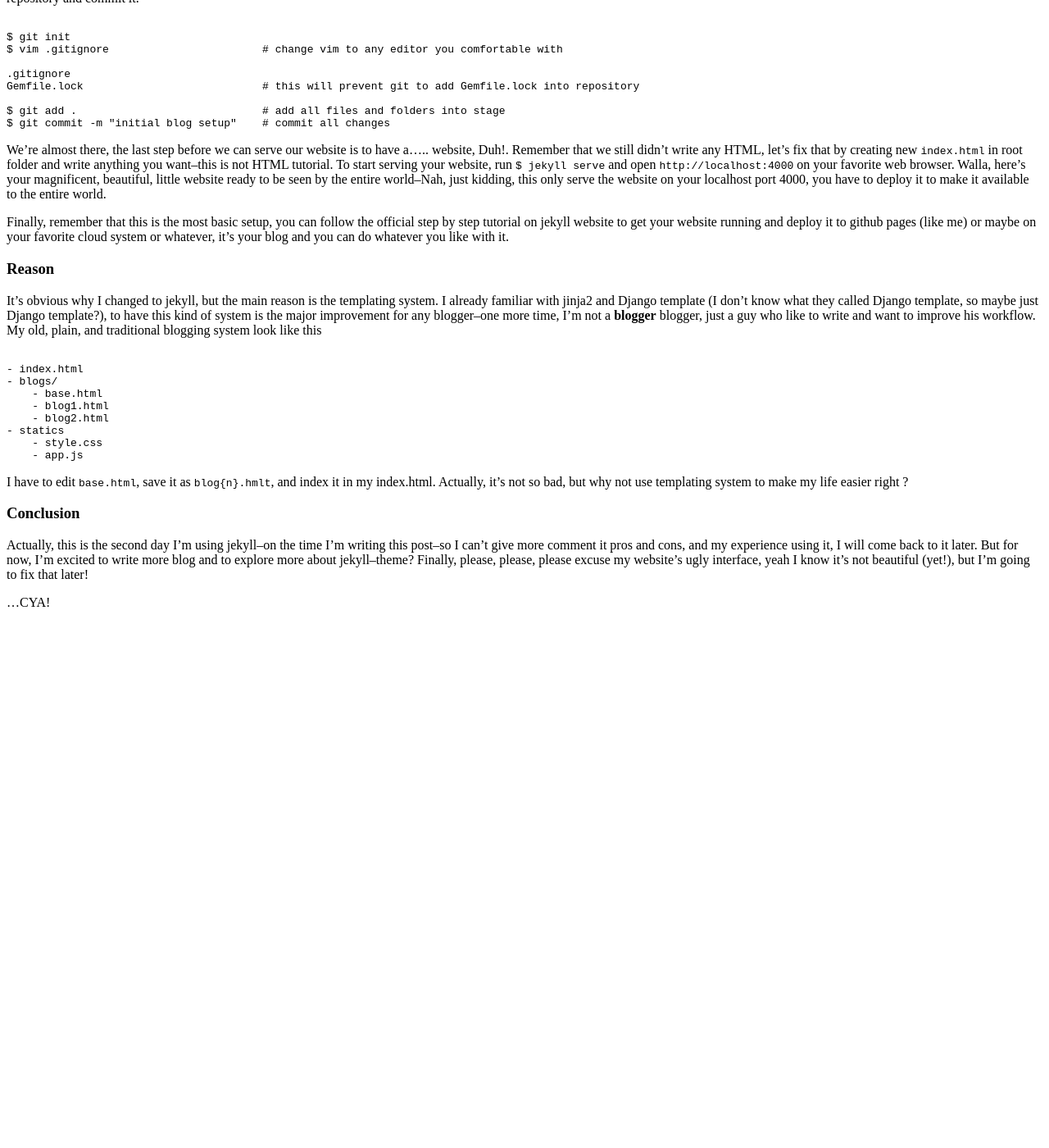
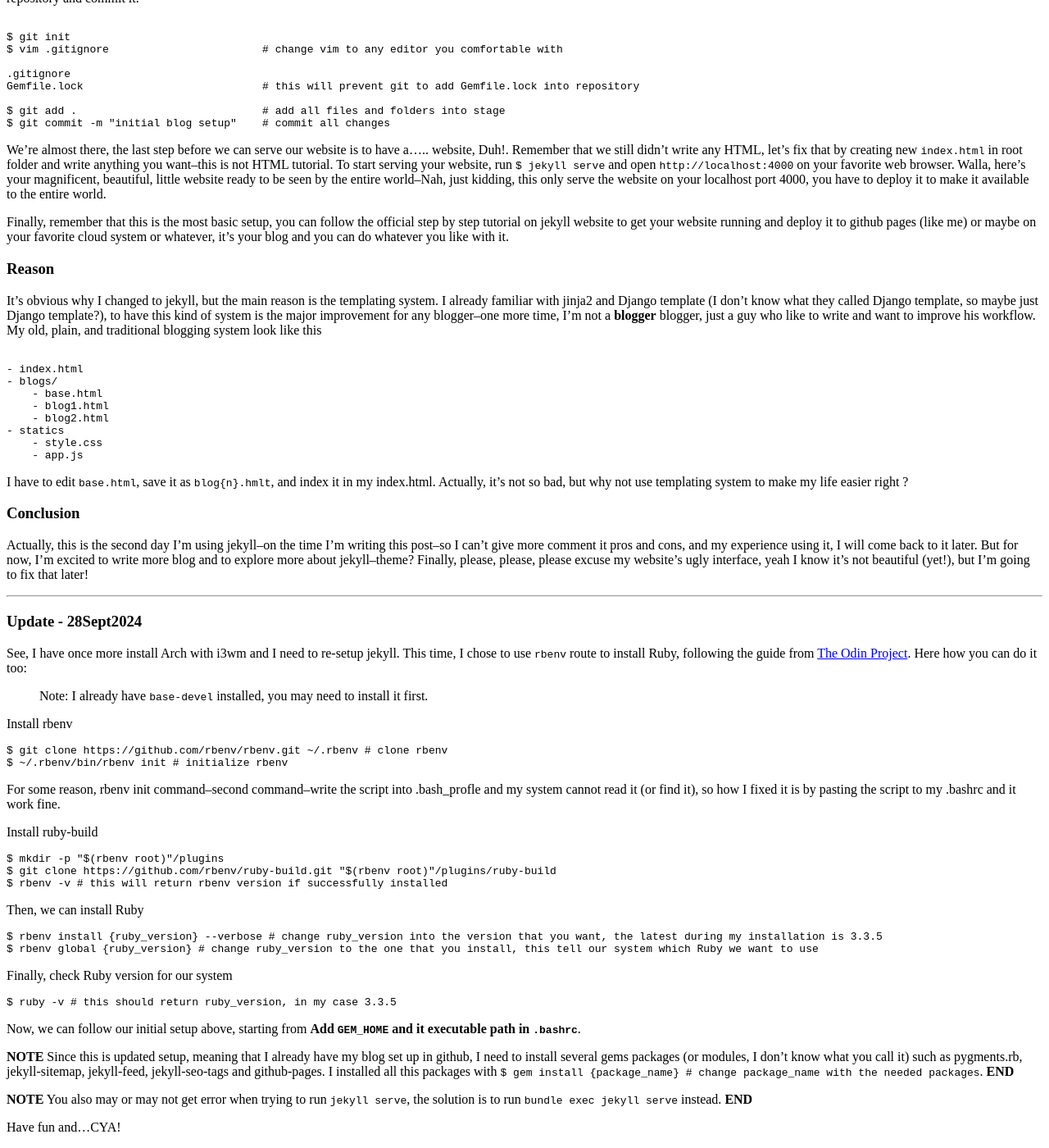
Before and after one commit to rahimi-mohd/rahimi-mohd.github.io, a Jekyll site: the page built from _posts/2024-08-26-move-to-jekyll.md, in a window 1280 px wide and 1400 px high, scrolled down 834 px. Shown: the whole window at 82% size. Built offline with Jekyll 4.4.1, drawn with Linux system fonts in a browser that asks for light colours; before the commit the page ends 1594 px from its top, so only the background shows below that.

Commit message:
Add about page, update old post
1. update move to jekyll with latest installation on arch
2. update django initial, because old title seem misleading.

````diff
--- a/_posts/2024-08-26-move-to-jekyll.md
+++ b/_posts/2024-08-26-move-to-jekyll.md
@@ -79,4 +79,48 @@ I have to edit `base.html`, save it as `blog{n}.hmlt`, and index it in my index.
 
 Actually, this is the second day I'm using jekyll--on the time I'm writing this post--so I can't give more comment it pros and cons, and my experience using it, I will come back to it later. But for now, I'm excited to write more blog and to explore more about jekyll--theme? Finally, please, please, please excuse my website's ugly interface, yeah I know it's not beautiful (yet!), but I'm going to fix that later!
 
-...CYA!
+---
+
+### Update - 28Sept2024
+
+See, I have once more install Arch with i3wm and I need to re-setup jekyll. This time, I chose to use `rbenv` route to install Ruby, following the guide from [The Odin Project](https://www.theodinproject.com/lessons/ruby-installing-ruby). Here how you can do it too:
+
+> Note: I already have `base-devel` installed, you may need to install it first.
+
+Install rbenv
+
+```
+$ git clone https://github.com/rbenv/rbenv.git ~/.rbenv # clone rbenv
+$ ~/.rbenv/bin/rbenv init # initialize rbenv
+```
+
+For some reason, rbenv init command--second command--write the script into .bash_profle and my system cannot read it (or find it), so how I fixed it is by pasting the script to my .bashrc and it work fine.
+
+Install ruby-build
+
+```
+$ mkdir -p "$(rbenv root)"/plugins
+$ git clone https://github.com/rbenv/ruby-build.git "$(rbenv root)"/plugins/ruby-build
+$ rbenv -v # this will return rbenv version if successfully installed
+```
+
+Then, we can install Ruby
+
+```
+$ rbenv install {ruby_version} --verbose # change ruby_version into the version that you want, the latest during my installation is 3.3.5
+$ rbenv global {ruby_version} # change ruby_version to the one that you install, this tell our system which Ruby we want to use
+```
+
+Finally, check Ruby version for our system
+
+```
+$ ruby -v # this should return ruby_version, in my case 3.3.5
+```
+
+Now, we can follow our initial setup above, starting from **Add `GEM_HOME` and it executable path in `.bashrc`**.
+
+**NOTE** Since this is updated setup, meaning that I already have my blog set up in github, I need to install several gems packages (or modules, I don't know what you call it) such as pygments.rb, jekyll-sitemap, jekyll-feed, jekyll-seo-tags and github-pages. I installed all this packages with `$ gem install {package_name} # change package_name with the needed packages`. **END**
+
+**NOTE** You also may or may not get error when trying to run `jekyll serve`, the solution is to run `bundle exec jekyll serve`  instead. **END**
+
+Have fun and...CYA!
````
Also changed, not shown: about.md (+5 -5 lines), _posts/2024-08-31-django-get-initial-data-in-forms.md (renamed from _posts/2024-08-31-django-fill-form-with-primay-key.md), 8 other files.
